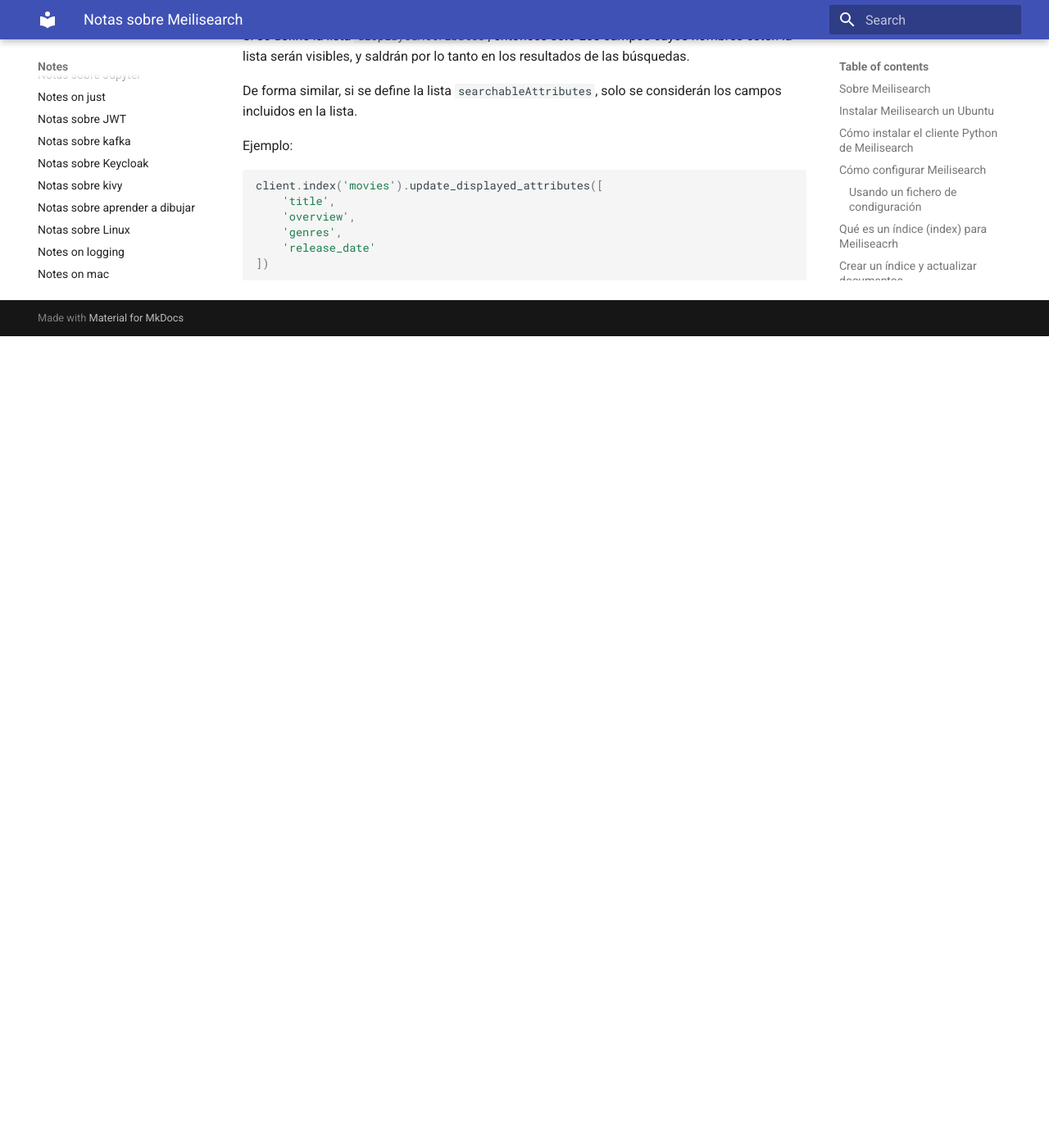
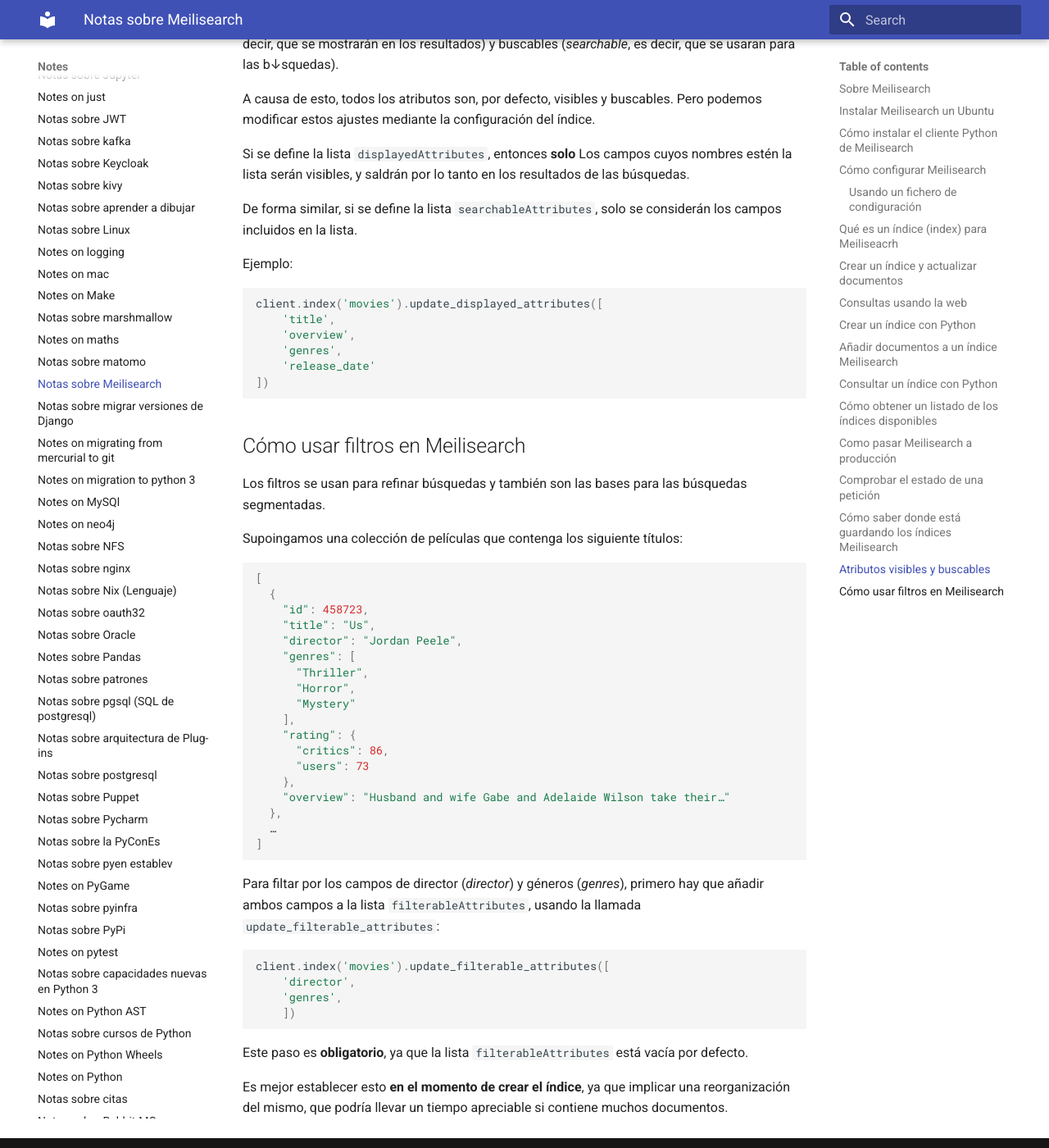
Before and after one commit to euribates/notes, an MkDocs documentation site: the page built from docs/notes-on-meilisearch.md, in a window 1280 px wide and 1400 px high, scrolled down 8685 px. Shown: the whole window at 82% size. Built offline with MkDocs 1.6.1 and Material for MkDocs 9.7.7, drawn with Linux system fonts in a browser that asks for light colours; formulas are drawn with MathJax 3; before the commit the page ends 9095 px from its top, so only the background shows below that; some of the changed text lies outside the part shown.

Commit message:
Mejoras notas Meilisearch y Typesense

````diff
--- a/docs/notes-on-meilisearch.md
+++ b/docs/notes-on-meilisearch.md
@@ -11,7 +11,14 @@
 ## Sobre Meilisearch
 
 **MeiliSearch** es un motor de búsqueda de texto rápido,
-de fácil uso y despliegue. Algunas de las características más interesantes
+de fácil uso y despliegue.
+
+!!! warning "No tiene operadores lógicos"
+
+    En la versión $1.7.2$ no incluye operadores lógicos (`and`, `or`, `not`).
+    Se espera que la version $1.8$ incluya el operador `not`.
+
+Algunas de las características más interesantes
 son las siguientes:
 
 - **Búsqueda mientras se teclea**: Encuentra resultados en menos de 50
@@ -472,3 +479,49 @@
     'release_date'
 ])
 ```
+
+## Cómo usar filtros en Meilisearch
+
+Los filtros se usan para refinar búsquedas y también son las bases para las
+búsquedas segmentadas.
+
+Supoingamos una colección de películas que contenga los siguiente títulos:
+
+```js
+[
+  {
+    "id": 458723,
+    "title": "Us",
+    "director": "Jordan Peele",
+    "genres": [
+      "Thriller",
+      "Horror",
+      "Mystery"
+    ],
+    "rating": {
+      "critics": 86,
+      "users": 73
+    },
+    "overview": "Husband and wife Gabe and Adelaide Wilson take their…"
+  },
+  …
+]
+```
+
+Para filtar por los campos de director (_director_) y géneros (_genres_),
+primero hay que añadir ambos campos a la lista `filterableAttributes`, usando la
+llamada `update_filterable_attributes`:
+
+```python
+client.index('movies').update_filterable_attributes([
+    'director',
+    'genres',
+    ])
+```
+
+Este paso es **obligatorio**, ya que la lista `filterableAttributes` está vacía
+por defecto.
+
+Es mejor establecer esto **en el momento de crear el índice**, ya que implicar
+una reorganización del mismo, que podría llevar un tiempo apreciable si contiene
+muchos documentos.
--- a/docs/notes-on-typesense.md
+++ b/docs/notes-on-typesense.md
@@ -26,3 +26,74 @@
 ```shell
 sudo systemctl status typesense-server.service
 ```
+
+## Cómo conectar con el cliente Python al servidor Typesense
+
+Usaremos la api para crear un objeto de la clase `Client`:
+
+```python
+import typesense
+
+client = typesense.Client({
+    'api_key': 'abcd',  # La clave definida en la configuracion
+    'nodes': [{
+        'host': 'localhost',
+        'port': '8108',
+        'protocol': 'http'
+    }],
+    'connection_timeout_seconds': 6
+})
+```
+
+## Cómo crear Colecciones en Typesense
+
+En `typesense`, los documentos que indexamos se almacenan en **colecciones**.
+
+Antes de poder añadir documentos debemos crear una colección. Para
+ello usamos la llamada `client.collections.create(schema)`.
+
+Podemos dejar que
+`typesense` descubra la estructura de los documentos por si mismo, pero es
+preferible darle esta información ya procesada, y esto se hace con el parámetro
+`schema`, que es un diccionario con los parámetros que tendrá la
+colección/índice. De esta forma tenemos un control más detallado.
+
+
+Vemos un ejemplo:
+
+```python
+create_response = client.collections.create({
+    "name": "tareas",
+    "fields": [
+        {"name": "id", "type": "int64"},
+        {"name": "url", "type": "string"},
+        {"name": "titulo", "type": "string"},
+        {"name": "descripcion", "type": "string"},
+        {"name": "estado", "type": "string"},
+        {"name": "prioridad", "type": "int32"},
+        {"name": "f_creacion", "type": "float"},
+        {"name": 'notas', 'type': "string[]"},
+        {"name": 'clasificadors', 'type': "string[]"},
+    ],
+    "default_sorting_field": "f_creacion"
+})
+```
+
+## Como listar las colecciones disponibles en el servidor
+
+Para poder ver los colecciones disponibles en el servidor, podemos llamar
+a `client.collections.retrieve()`. Si acabamos de instalar el servidor, lo
+normal sera que no tengamos ninguna colección disponible:
+
+```python
+>>> print(client.collections.retrieve())
+[]
+```
+
+### Cómo acceder a una colección sabiendo su nombre:
+
+Si suponemos que el nombre es `tareas`:
+
+```python
+client.collections['tareas'].retrieve()
+```
````
